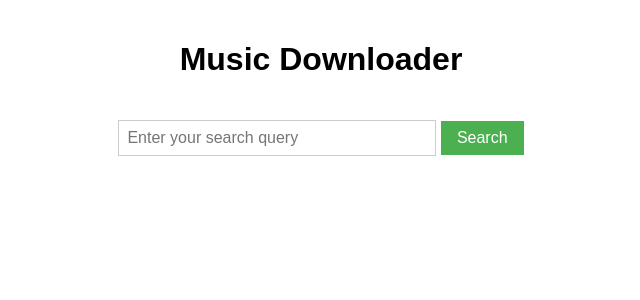
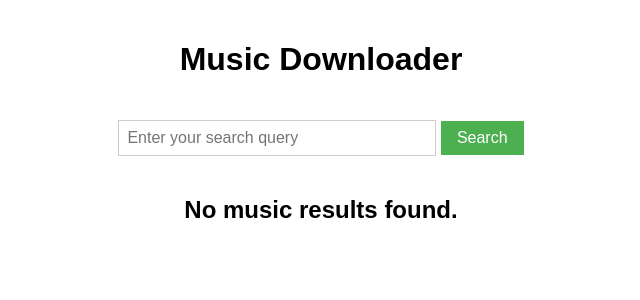
Before and after one commit to PeterPark07/MusicWebapp, a Flask app: page / in a window 1280 px wide. Shown: the top 300 px of the page, without its empty margins (319-959 px from the left). Run offline with Flask 3, Linux system fonts and the light colour scheme.

Commit message:
Update index.html

```diff
--- a/templates/index.html
+++ b/templates/index.html
@@ -17,15 +17,20 @@
 <div class="music-results">
         {% if music_result %}
             <h2>Music Results:</h2>
+            <pre>{{ music_result }}</pre>
 
             {% for track in music_result %}
                 <h2>Music track:</h2>
+                <pre>{{ track }}</pre>
+
                 <div class="track">
                     <h3>{{ track[0] }}</h3>
                     <a class="download-btn" href="{{ url_for('download', url=track[0]) }}">Download</a>
                     <a class="youtube-link" href="{{ track[0] }}" target="_blank">Watch on YouTube</a>
                 </div>
             {% endfor %}
+        {% else %}
+            <h2>No music results found.</h2>
         {% endif %}
     </div>
 </body>
```
